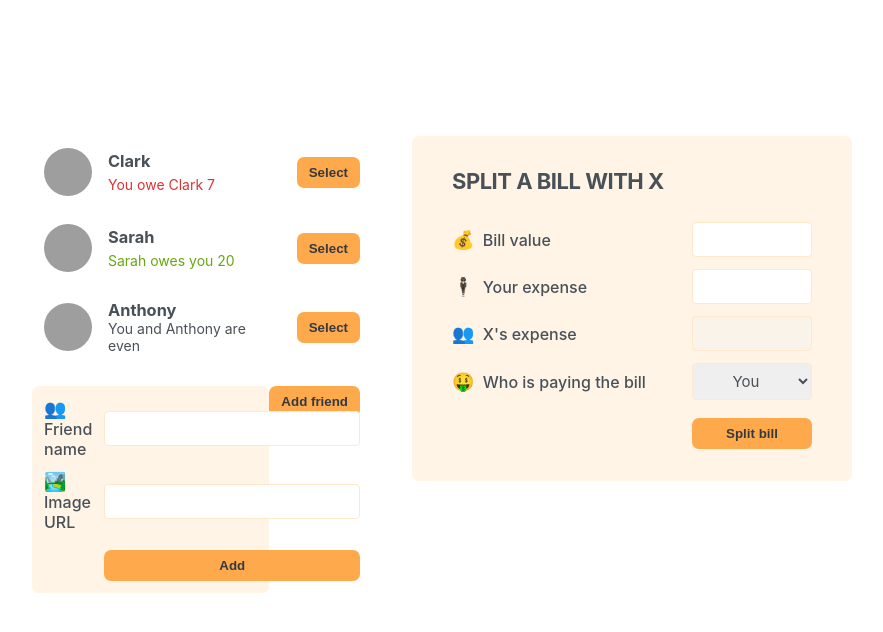
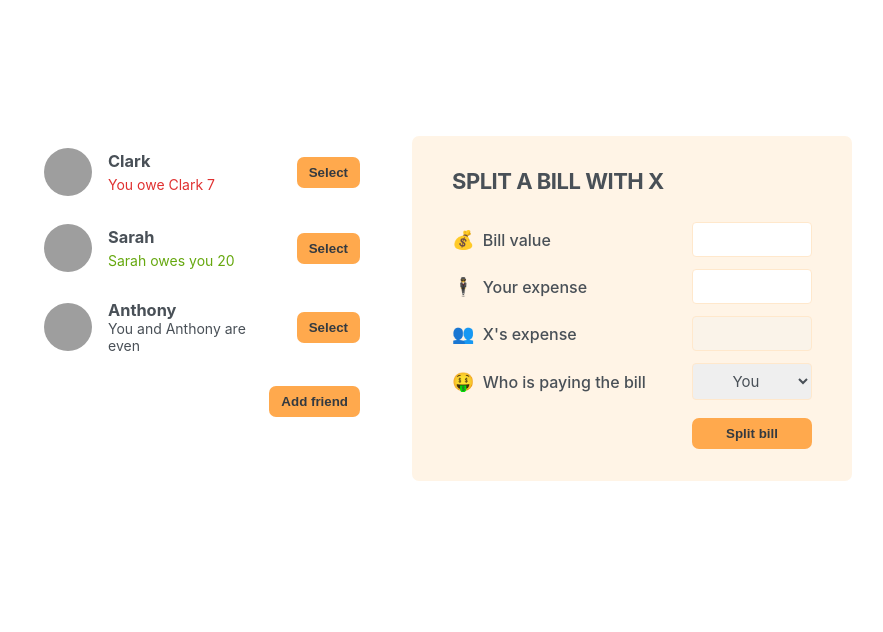
Before and after one commit to akramghaleb/react-eat-n-split, a React (Create React App) app: page / in a window 1280 px wide. Shown: the top 632 px of the page, without its empty margins (198-1081 px from the left). Built offline with nearby package versions, Linux system fonts and the light colour scheme; grey boxes are pictures that could not be loaded; the HTML template or start-up script is replaced by a standard one.

Commit message:
Displaying the new friend form

```diff
--- a/src/App.js
+++ b/src/App.js
@@ -1,3 +1,5 @@
+import { useState } from "react";
+
 const initialFriends = [
   {
     id: 118836,
@@ -19,12 +21,25 @@
   },
 ];
 
+function Button({ onClick, children }) {
+  return <button className="button"
+    onClick={onClick}>{children}</button>
+}
+
 export default function App() {
+  const [showAddFriend, setShowAddFriend] = useState(false)
+
+  function handleShowAddFriend() {
+    setShowAddFriend(show => !show)
+  }
+
   return <div className="app">
     <div className="sidebar">
       <FriendsList />
-      <Button>Add friend</Button>
-      <FormAddFriend />
+      {showAddFriend && <FormAddFriend />}
+      <Button onClick={handleShowAddFriend}>
+        {showAddFriend ? 'Close' : 'Add friend'}
+      </Button>
     </div>
 
     <FormSplitBill />
@@ -67,10 +82,6 @@
   </li>
 }
 
-function Button({ children }) {
-  return <button className="button">{children}</button>
-}
-
 function FormAddFriend() {
   return <form className="form-add-friend">
     <label>👥 Friend name</label>
```
